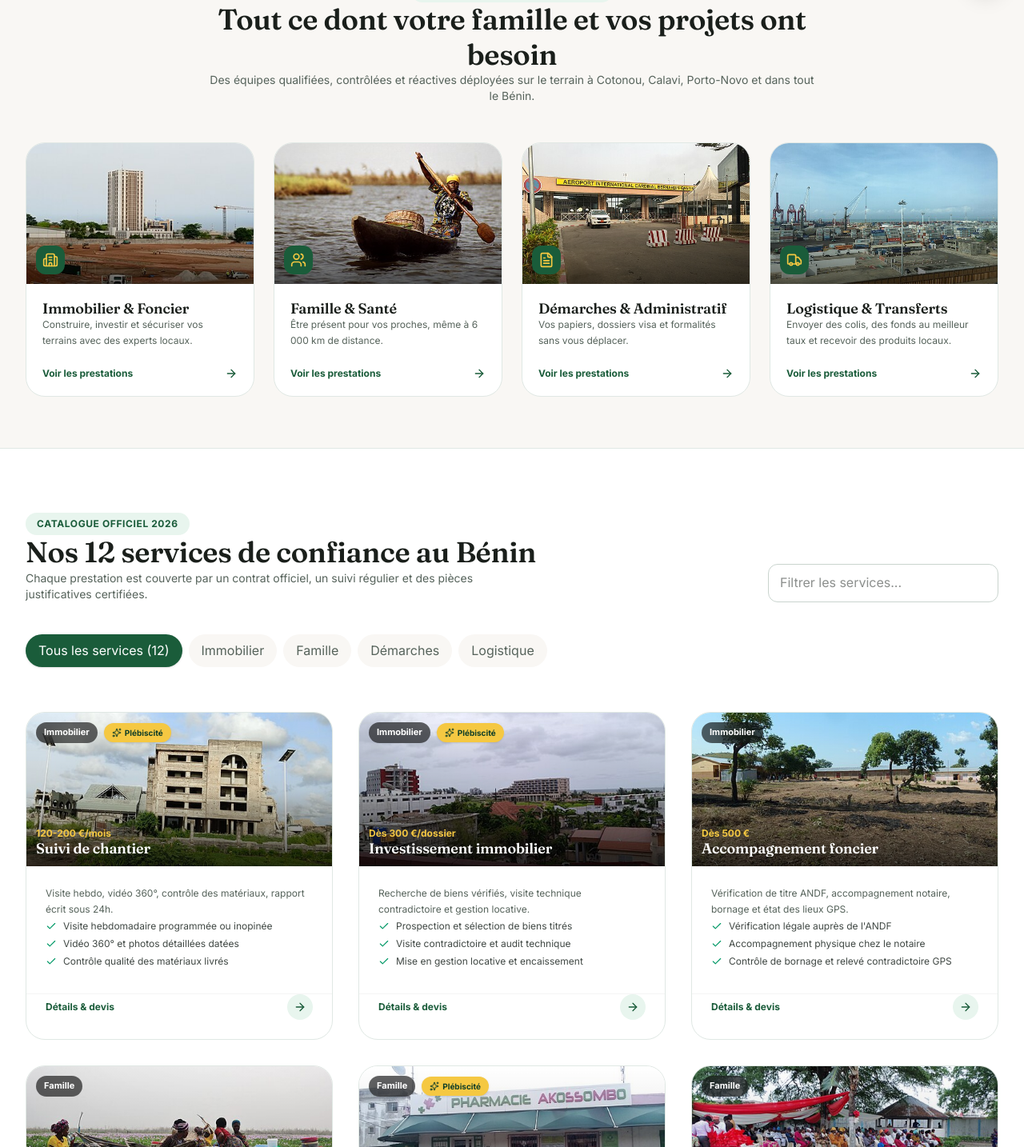
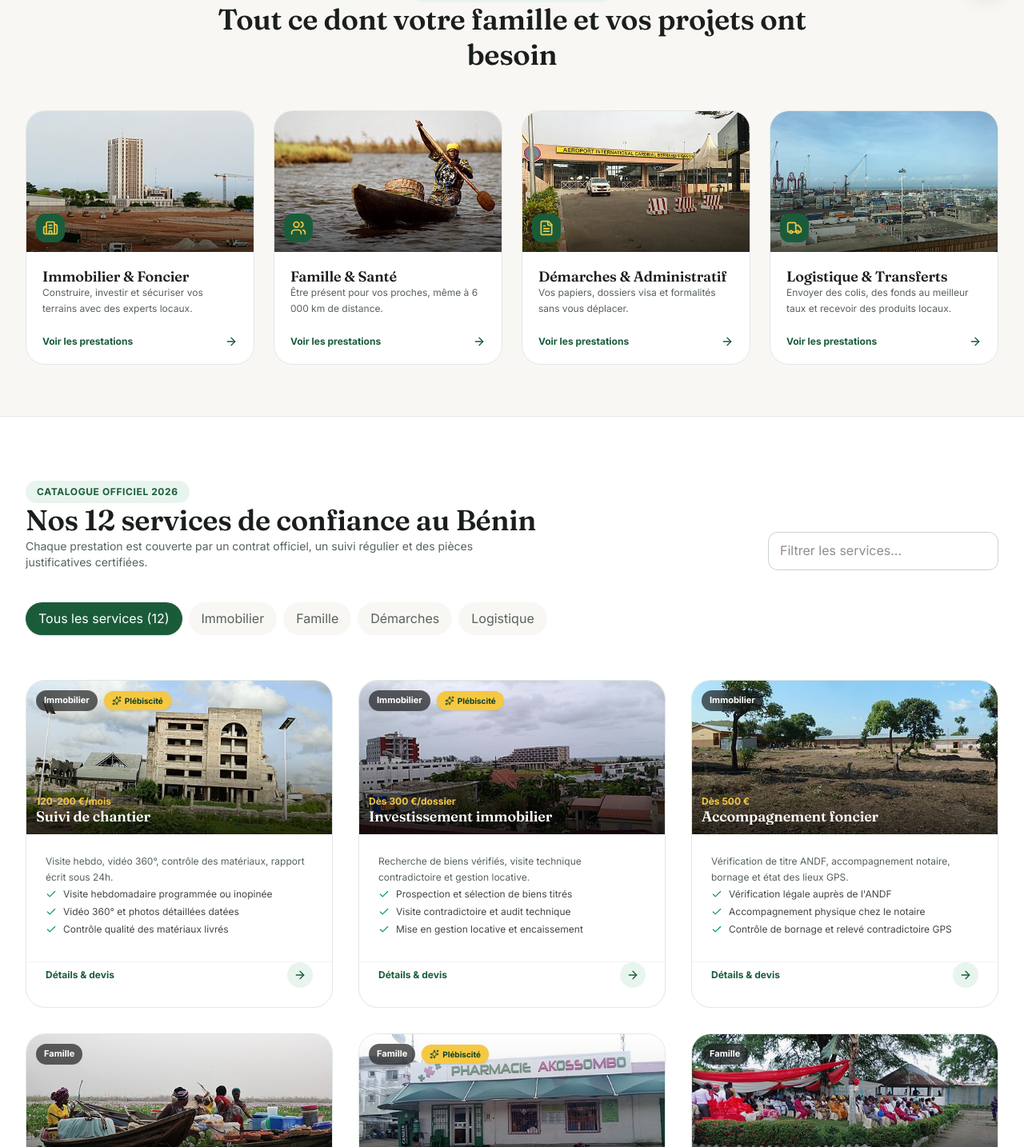
Before and after one commit to Marilyne-dev/kwabo, a React (Vite) app in the folder frontend/: page / in a window 1280 px wide. Shown: the part 796-2230 px from the top of the page at 80% size. Built offline with nearby package versions, Linux system fonts and the light colour scheme.

Commit message:
Ajout d'animation kwabo

```diff
--- a/frontend/src/components/auth/AuthPageLayout.tsx
+++ b/frontend/src/components/auth/AuthPageLayout.tsx
@@ -1,14 +1,31 @@
 import React from 'react';
-import { ArrowLeft, FileCheck2, MessageCircle, Phone, Receipt, ShieldCheck, Video } from 'lucide-react';
+import { ArrowLeft, MessageCircle, Phone } from 'lucide-react';
 import { useApp } from '../../context/AppContext';
 import { WHATSAPP_LINK } from '../../data/kwaboData';
 
-const benefits = [
-  { icon: Video, title: 'Vidéos et photos', description: 'Datées, pour voir le travail réalisé.' },
-  { icon: Receipt, title: 'Reçus scannés', description: 'Pour chaque dépense engagée.' },
-  { icon: FileCheck2, title: 'Contrat signé', description: 'Avant le début de chaque mission.' },
-  { icon: ShieldCheck, title: 'Devis avant mission', description: 'Clair, sans frais cachés.' },
-];
+const AUTH_IMAGE = '/assets/photos/cotonou.jpg';
+
+// Style glassmorphism appliqué aux champs du formulaire (Connexion + Inscription)
+const glassFieldsCss = `
+.auth-glass input:not([type="checkbox"]),
+.auth-glass select {
+  background-color: rgba(255, 255, 255, 0.55);
+  border-color: rgba(255, 255, 255, 0.85);
+  backdrop-filter: blur(8px);
+  -webkit-backdrop-filter: blur(8px);
+  box-shadow: 0 1px 2px rgba(26, 92, 58, 0.06), inset 0 1px 0 rgba(255, 255, 255, 0.7);
+}
+.auth-glass input:not([type="checkbox"]):focus,
+.auth-glass select:focus {
+  background-color: rgba(255, 255, 255, 0.85);
+  border-color: #1a5c3a;
+}
+.auth-glass input:-webkit-autofill,
+.auth-glass input:-webkit-autofill:focus {
+  -webkit-box-shadow: 0 0 0 1000px rgba(255, 255, 255, 0.7) inset;
+  -webkit-text-fill-color: #1a1f1b;
+}
+`;
 
 interface Props {
   children: React.ReactNode;
@@ -18,85 +35,78 @@ export const AuthPageLayout: React.FC<Props> = ({ children }) => {
   const { navigate } = useApp();
 
   return (
-    <div className="grid min-h-screen grid-cols-1 bg-[#f9f7f4] lg:grid-cols-[46%_54%]">
-      {/* Colonne gauche verte : sticky h-screen pour rester parfaitement visible et centrée, sans être poussée vers le bas */}
-      <aside className="relative hidden lg:flex lg:sticky lg:top-0 h-screen flex-col justify-between overflow-hidden bg-[#1a4d30] bg-benin-pattern px-8 py-8 text-white xl:px-12">
+    <div className="min-h-screen bg-[#f9f7f4] lg:grid lg:grid-cols-[46%_54%]">
+      <style>{glassFieldsCss}</style>
+
+      {/* Photo : bandeau visible en haut sur mobile/tablette, colonne pleine hauteur sur grand écran */}
+      <aside className="relative h-64 w-full overflow-hidden bg-[#1a4d30] sm:h-72 lg:sticky lg:top-0 lg:h-screen">
+        <img
+          src={AUTH_IMAGE}
+          alt="Cotonou, Bénin"
+          className="absolute inset-0 h-full w-full object-cover"
+        />
+        {/* Voile léger pour garder le texte lisible */}
+        <div className="absolute inset-0 bg-gradient-to-t from-black/80 via-black/20 to-black/40" />
+
+        <div className="relative z-10 flex h-full flex-col p-5 text-white sm:p-6 lg:p-10 xl:p-12">
           <button
             type="button"
             onClick={() => navigate('public-home')}
             className="inline-flex w-fit items-center gap-2.5 transition hover:opacity-90"
             aria-label="KWABO, retour à l'accueil"
           >
-          <span className="flex h-10 w-10 items-center justify-center rounded-xl bg-[#f5c842] font-display text-2xl font-bold text-[#123f28]">
+            <span className="flex h-9 w-9 items-center justify-center rounded-xl bg-[#f5c842] font-display text-xl font-bold text-[#123f28] shadow-md lg:h-11 lg:w-11 lg:text-2xl">
               K
             </span>
-          <span className="font-display text-2xl font-bold text-white">
+            <span className="font-display text-xl font-bold tracking-wide text-white lg:text-2xl">
               KWABO<span className="text-[#f5c842]">.</span>
             </span>
           </button>
-
-        <div className="mx-auto w-full max-w-[500px] my-auto py-4">
-          <h1 className="font-display text-4xl font-semibold leading-tight text-white xl:text-5xl">
-            Votre présence de confiance <em className="text-[#f5c842]">au Bénin</em>
-          </h1>
-          <ul className="mt-8 grid gap-4">
-            {benefits.map(({ icon: Icon, title, description }) => (
-              <li key={title} className="flex items-center gap-3">
-                <span className="flex h-11 w-11 shrink-0 items-center justify-center rounded-xl bg-[#f5c842] text-[#123f28]">
-                  <Icon aria-hidden="true" className="h-5 w-5" />
-                </span>
-                <span>
-                  <strong className="block text-base text-white">{title}</strong>
-                  <span className="mt-0.5 block text-sm text-white/85">{description}</span>
-                </span>
-              </li>
-            ))}
-          </ul>
         </div>
 
+        {/* Texte centré exactement au milieu de la photo (horizontal + vertical) */}
+        <div className="pointer-events-none absolute inset-0 z-10 flex items-center justify-center px-4">
+          <p className="text-center font-display text-3xl font-semibold leading-tight text-white drop-shadow-lg sm:text-4xl lg:text-4xl xl:text-5xl">
+            Vos projets au Bénin,
+            <br />
+            <span className="text-[#f5c842]">entre de bonnes mains</span>
+          </p>
+        </div>
       </aside>
 
-      <main className="relative flex min-h-screen flex-col items-center justify-center bg-[#f9f7f4] px-4 py-8 sm:px-8">
-        {/* Bouton retour en haut vers l'accueil */}
-        <div className="w-full max-w-[460px] mb-4">
+      {/* Formulaire : fond coloré + carte en verre */}
+      <main className="relative flex flex-col items-center justify-center overflow-hidden bg-gradient-to-br from-[#d9f0e3] via-[#f4f1dc] to-[#fbe7a6] px-4 py-8 sm:px-8 lg:min-h-screen">
+        {/* Taches de couleur floues derrière le verre */}
+        <div aria-hidden="true" className="pointer-events-none absolute inset-0 z-0">
+          <div className="absolute -left-24 -top-24 h-80 w-80 rounded-full bg-[#2d8a5a]/40 blur-3xl" />
+          <div className="absolute -right-20 top-1/4 h-72 w-72 rounded-full bg-[#f5c842]/60 blur-3xl" />
+          <div className="absolute -bottom-24 left-1/4 h-80 w-80 rounded-full bg-[#1a5c3a]/30 blur-3xl" />
+          <div className="absolute bottom-10 right-10 h-48 w-48 rounded-full bg-[#f59e42]/30 blur-3xl" />
+        </div>
+
+        <div className="relative z-10 mb-4 w-full max-w-[480px]">
           <button
             type="button"
             onClick={() => navigate('public-home')}
-            className="inline-flex items-center gap-2 text-sm font-semibold text-[#1a5c3a] hover:text-[#123f28] transition group"
+            className="group inline-flex items-center gap-2 text-sm font-semibold text-[#1a5c3a] transition hover:text-[#123f28]"
           >
-            <span className="flex h-8 w-8 items-center justify-center rounded-full bg-white border border-[#dce4df] shadow-sm group-hover:bg-[#e8f5ee] transition">
+            <span className="flex h-9 w-9 items-center justify-center rounded-full border border-white/70 bg-white/60 shadow-sm backdrop-blur-md transition group-hover:bg-white/90">
               <ArrowLeft className="h-4 w-4" />
             </span>
             <span>Retour à l'accueil</span>
           </button>
         </div>
 
-        <button
-          type="button"
-          onClick={() => navigate('public-home')}
-          className="mb-5 inline-flex items-center gap-2 lg:hidden"
-          aria-label="KWABO, retour à l'accueil"
-        >
-          <span className="flex h-9 w-9 items-center justify-center rounded-xl bg-[#f5c842] font-display text-xl font-bold text-[#123f28]">
-            K
-          </span>
-          <span className="font-display text-xl font-bold text-[#1a5c3a]">
-            KWABO<span className="text-[#d4a017]">.</span>
-          </span>
-        </button>
-
-        <div className="w-full max-w-[460px] rounded-[20px] border border-[#dce4df] bg-white p-6 shadow-[0_12px_36px_rgba(26,92,58,0.10)] sm:p-8">
+        <div className="auth-glass relative z-10 w-full max-w-[480px] rounded-3xl border border-white/70 bg-white/45 p-6 shadow-[0_8px_40px_rgba(26,92,58,0.18),inset_0_1px_0_rgba(255,255,255,0.8)] backdrop-blur-2xl sm:p-9">
           {children}
         </div>
-
-
 
         <a
           href={WHATSAPP_LINK}
           target="_blank"
           rel="noopener noreferrer"
           aria-label="Contacter KWABO sur WhatsApp"
-          className="fixed bottom-5 right-5 z-30 flex h-14 w-14 items-center justify-center rounded-full bg-[#2d8a5a] text-white shadow-xl transition hover:bg-[#1a5c3a]"
+          className="fixed bottom-5 right-5 z-30 flex h-14 w-14 items-center justify-center rounded-full bg-[#2d8a5a] text-white shadow-2xl transition hover:scale-105 hover:bg-[#1a5c3a] active:scale-95"
         >
           <span className="relative flex h-8 w-8 items-center justify-center">
             <MessageCircle aria-hidden="true" className="absolute inset-0 h-8 w-8 text-white" />
--- a/frontend/src/components/public/CategoriesSection.tsx
+++ b/frontend/src/components/public/CategoriesSection.tsx
@@ -1,4 +1,4 @@
-import React from 'react';
+import React, { useEffect, useRef, useState } from 'react';
 import { CATEGORIES } from '../../data/kwaboData';
 import { Building2, Users, FileText, Truck, ArrowRight } from 'lucide-react';
 
@@ -14,6 +14,33 @@ export const CategoriesSection: React.FC<Props> = ({ onSelectCategory }) => {
     Truck
   };
 
+  // Les cartes apparaissent une par une quand la grille entre dans l'écran
+  const gridRef = useRef<HTMLDivElement>(null);
+  const [visible, setVisible] = useState(false);
+
+  useEffect(() => {
+    const node = gridRef.current;
+    if (!node) return;
+
+    if (typeof IntersectionObserver === 'undefined') {
+      setVisible(true);
+      return;
+    }
+
+    const observer = new IntersectionObserver(
+      ([entry]) => {
+        if (entry.isIntersecting) {
+          setVisible(true);
+          observer.disconnect();
+        }
+      },
+      { threshold: 0.15 }
+    );
+
+    observer.observe(node);
+    return () => observer.disconnect();
+  }, []);
+
   return (
     <section className="py-16 bg-[#f9f7f4] border-b border-[#e0e8e4]">
       <div className="max-w-7xl mx-auto px-4 sm:px-6 lg:px-8">
@@ -24,19 +51,23 @@ export const CategoriesSection: React.FC<Props> = ({ onSelectCategory }) => {
           <h2 className="font-display text-3xl sm:text-4xl font-extrabold text-[#1a1f1b] mt-3">
             Tout ce dont votre famille et vos projets ont besoin
           </h2>
-          <p className="text-sm text-[#56635b] mt-2">
-            Des équipes qualifiées, contrôlées et réactives déployées sur le terrain à Cotonou, Calavi, Porto-Novo et dans tout le Bénin.
-          </p>
+
         </div>
 
-        <div className="grid grid-cols-1 sm:grid-cols-2 lg:grid-cols-4 gap-6">
-          {CATEGORIES.map((cat) => {
+        <div ref={gridRef} className="grid grid-cols-1 sm:grid-cols-2 lg:grid-cols-4 gap-6">
+          {CATEGORIES.map((cat, index) => {
             const Icon = iconMap[cat.icon] || Building2;
             return (
               <div
                 key={cat.id}
+                style={{ transitionDelay: visible ? `${index * 200}ms` : '0ms' }}
+                className={`h-full transition-all duration-700 ease-out motion-reduce:transition-none ${
+                  visible ? 'opacity-100 translate-y-0' : 'opacity-0 translate-y-10'
+                }`}
+              >
+                <div
                   onClick={() => onSelectCategory(cat.id)}
-                className="group bg-white rounded-3xl overflow-hidden border border-[#e0e8e4] hover:shadow-xl transition-all duration-300 cursor-pointer flex flex-col justify-between"
+                  className="group h-full bg-white rounded-3xl overflow-hidden border border-[#e0e8e4] hover:shadow-xl transition-all duration-300 cursor-pointer flex flex-col justify-between"
                 >
                   <div>
                     {/* Photo container */}
@@ -69,6 +100,7 @@ export const CategoriesSection: React.FC<Props> = ({ onSelectCategory }) => {
                     <ArrowRight className="w-4 h-4 transform group-hover:translate-x-1 transition-transform" />
                   </div>
                 </div>
+              </div>
             );
           })}
         </div>
--- a/frontend/src/components/public/DiasporaRequestsSection.tsx
+++ b/frontend/src/components/public/DiasporaRequestsSection.tsx
@@ -20,29 +20,104 @@ const requests = [
   'Factures SBEE',
 ];
 
+// 17 thèmes répartis en 3 rangées
+const rows = [requests.slice(0, 6), requests.slice(6, 12), requests.slice(12)];
+
+// durée (s) et sens de chaque rangée
+const rowConfig = [
+  { duration: 35, reverse: false },
+  { duration: 42, reverse: true },
+  { duration: 30, reverse: false },
+];
+
 interface Props {
   onSelectRequest: (request: string) => void;
 }
 
+const Chip: React.FC<{
+  label: string;
+  onClick: () => void;
+  hidden?: boolean;
+}> = ({ label, onClick, hidden }) => (
+  <button
+    type="button"
+    onClick={onClick}
+    tabIndex={hidden ? -1 : 0}
+    aria-hidden={hidden || undefined}
+    className="whitespace-nowrap rounded-full border border-[#dce4df] bg-[#f9f8f6] px-4 py-2 text-sm text-[#404844] transition hover:border-[#1a5c3a] hover:bg-[#e8f5ee] hover:text-[#1a5c3a] focus-visible:outline focus-visible:outline-2 focus-visible:outline-offset-2 focus-visible:outline-[#1a5c3a]"
+  >
+    {label}
+  </button>
+);
+
 export const DiasporaRequestsSection: React.FC<Props> = ({ onSelectRequest }) => (
   <section className="bg-white px-5 py-14 sm:px-8 sm:py-16">
+    <style>{`
+      @keyframes diaspora-marquee {
+        from { transform: translateX(0); }
+        to   { transform: translateX(-50%); }
+      }
+      .diaspora-track {
+        animation: diaspora-marquee var(--duration) linear infinite;
+        animation-direction: var(--direction);
+      }
+      .diaspora-marquee:hover .diaspora-track,
+      .diaspora-marquee:focus-within .diaspora-track {
+        animation-play-state: paused;
+      }
+      @media (prefers-reduced-motion: reduce) {
+        .diaspora-track { animation: none; flex-wrap: wrap; width: auto; justify-content: center; }
+        .diaspora-dup { display: none; }
+      }
+    `}</style>
+
     <div className="mx-auto max-w-[1200px]">
       <h2 className="mb-7 text-center font-display text-3xl font-semibold tracking-tight text-[#1a1f1b] sm:mb-8 sm:text-[40px]">
         Ce que la diaspora nous demande
       </h2>
-      <ul className="flex flex-wrap justify-center gap-2.5">
-        {requests.map(request => (
-          <li key={request}>
-            <button
-              type="button"
-              onClick={() => onSelectRequest(request)}
-              className="whitespace-nowrap rounded-full border border-[#dce4df] bg-[#f9f8f6] px-4 py-2 text-sm text-[#404844] transition hover:border-[#1a5c3a] hover:bg-[#e8f5ee] hover:text-[#1a5c3a] focus-visible:outline focus-visible:outline-2 focus-visible:outline-offset-2 focus-visible:outline-[#1a5c3a]"
+
+      <div
+        className="flex flex-col gap-2.5 overflow-hidden"
+        style={{
+          maskImage:
+            'linear-gradient(to right, transparent, black 8%, black 92%, transparent)',
+          WebkitMaskImage:
+            'linear-gradient(to right, transparent, black 8%, black 92%, transparent)',
+        }}
+      >
+        {rows.map((row, i) => (
+          <div key={i} className="diaspora-marquee overflow-hidden">
+            <div
+              className="diaspora-track flex w-max"
+              style={
+                {
+                  '--duration': `${rowConfig[i].duration}s`,
+                  '--direction': rowConfig[i].reverse ? 'reverse' : 'normal',
+                } as React.CSSProperties
+              }
             >
-              {request}
-            </button>
-          </li>
+              {/* Copie 1 (visible) + copie 2 (dupliquée pour la boucle sans coupure) */}
+              {[false, true].map(isDup => (
+                <ul
+                  key={String(isDup)}
+                  className={`flex gap-2.5 pr-2.5 ${isDup ? 'diaspora-dup' : ''}`}
+                  aria-hidden={isDup || undefined}
+                >
+                  {row.map(request => (
+                    <li key={request}>
+                      <Chip
+                        label={request}
+                        hidden={isDup}
+                        onClick={() => onSelectRequest(request)}
+                      />
+                    </li>
+                  ))}
+                </ul>
+              ))}
+            </div>
+          </div>
         ))}
-      </ul>
+      </div>
     </div>
   </section>
 );
--- a/frontend/src/components/public/ServicesGrid.tsx
+++ b/frontend/src/components/public/ServicesGrid.tsx
@@ -1,4 +1,4 @@
-import React, { useState } from 'react';
+import React, { useEffect, useRef, useState } from 'react';
 import { useApp } from '../../context/AppContext';
 import { CATEGORIES } from '../../data/kwaboData';
 import { Service } from '../../types';
@@ -8,6 +8,48 @@ interface Props {
   selectedCategory: string;
   onSelectCategory: (cat: string) => void;
 }
+
+// Fait apparaître chaque carte (fondu + montée) quand elle entre dans l'écran,
+// avec un décalage selon sa colonne pour qu'elles arrivent une par une.
+const RevealCard: React.FC<{ delay: number; children: React.ReactNode }> = ({ delay, children }) => {
+  const ref = useRef<HTMLDivElement>(null);
+  const [visible, setVisible] = useState(false);
+
+  useEffect(() => {
+    const node = ref.current;
+    if (!node) return;
+
+    if (typeof IntersectionObserver === 'undefined') {
+      setVisible(true);
+      return;
+    }
+
+    const observer = new IntersectionObserver(
+      ([entry]) => {
+        if (entry.isIntersecting) {
+          setVisible(true);
+          observer.disconnect();
+        }
+      },
+      { threshold: 0.12 }
+    );
+
+    observer.observe(node);
+    return () => observer.disconnect();
+  }, []);
+
+  return (
+    <div
+      ref={ref}
+      style={{ transitionDelay: visible ? `${delay}ms` : '0ms' }}
+      className={`h-full transition-all duration-700 ease-out motion-reduce:transition-none ${
+        visible ? 'opacity-100 translate-y-0' : 'opacity-0 translate-y-10'
+      }`}
+    >
+      {children}
+    </div>
+  );
+};
 
 export const ServicesGrid: React.FC<Props> = ({ selectedCategory, onSelectCategory }) => {
   const { services, openServiceModal } = useApp();
@@ -83,13 +125,13 @@ export const ServicesGrid: React.FC<Props> = ({ selectedCategory, onSelectCatego
 
         {/* Grid */}
         <div className="grid grid-cols-1 md:grid-cols-2 lg:grid-cols-3 gap-8">
-          {filteredServices.map(service => {
+          {filteredServices.map((service, index) => {
             const cat = CATEGORIES.find(c => c.id === service.cat);
             return (
+              <RevealCard key={service.id} delay={(index % 3) * 180}>
                 <div
-                key={service.id}
                   onClick={() => openServiceModal(service)}
-                className="group bg-white rounded-3xl overflow-hidden border border-[#e0e8e4] hover:shadow-xl hover:border-[#1a5c3a]/40 transition-all duration-300 flex flex-col justify-between cursor-pointer"
+                  className="group h-full bg-white rounded-3xl overflow-hidden border border-[#e0e8e4] hover:shadow-xl hover:border-[#1a5c3a]/40 transition-all duration-300 flex flex-col justify-between cursor-pointer"
                 >
                   <div>
                     {/* Photo with Overlay Badge */}
@@ -151,6 +193,7 @@ export const ServicesGrid: React.FC<Props> = ({ selectedCategory, onSelectCatego
                     </div>
                   </div>
                 </div>
+              </RevealCard>
             );
           })}
         </div>
--- a/frontend/src/components/public/WhyKwaboSection.tsx
+++ b/frontend/src/components/public/WhyKwaboSection.tsx
@@ -1,4 +1,4 @@
-import React from 'react';
+import React, { useEffect, useRef, useState } from 'react';
 import { FileCheck2, MessageCircle, Receipt, ShieldCheck, UserRoundPlus, Video } from 'lucide-react';
 import { useApp } from '../../context/AppContext';
 import { WHATSAPP_LINK } from '../../data/kwaboData';
@@ -28,6 +28,33 @@ const guarantees = [
 
 export const WhyKwaboSection: React.FC = () => {
   const { navigate } = useApp();
+
+  // Les 4 cadres apparaissent un par un quand la liste entre dans l'écran
+  const listRef = useRef<HTMLUListElement>(null);
+  const [visible, setVisible] = useState(false);
+
+  useEffect(() => {
+    const node = listRef.current;
+    if (!node) return;
+
+    if (typeof IntersectionObserver === 'undefined') {
+      setVisible(true);
+      return;
+    }
+
+    const observer = new IntersectionObserver(
+      ([entry]) => {
+        if (entry.isIntersecting) {
+          setVisible(true);
+          observer.disconnect();
+        }
+      },
+      { threshold: 0.15 }
+    );
+
+    observer.observe(node);
+    return () => observer.disconnect();
+  }, []);
 
   return (
     <section className="bg-[#1a4d30] bg-benin-pattern px-5 py-16 text-white sm:px-8 sm:py-20">
@@ -66,11 +93,14 @@ export const WhyKwaboSection: React.FC = () => {
           </div>
         </div>
 
-        <ul className="grid grid-cols-1 gap-3 sm:grid-cols-2 sm:gap-4">
-          {guarantees.map(({ icon: Icon, title, description }) => (
+        <ul ref={listRef} className="grid grid-cols-1 gap-3 sm:grid-cols-2 sm:gap-4">
+          {guarantees.map(({ icon: Icon, title, description }, index) => (
             <li
               key={title}
-              className="min-h-[140px] rounded-[20px] border border-white/15 bg-white/[0.08] p-5 sm:p-6"
+              style={{ transitionDelay: visible ? `${index * 200}ms` : '0ms' }}
+              className={`min-h-[140px] rounded-[20px] border border-white/15 bg-white/[0.08] p-5 transition-all duration-700 ease-out motion-reduce:transition-none sm:p-6 ${
+                visible ? 'opacity-100 translate-y-0' : 'opacity-0 translate-y-10'
+              }`}
             >
               <span className="mb-2 flex h-11 w-11 items-center justify-center rounded-xl bg-[#f5c842] text-[#123f28]">
                 <Icon aria-hidden="true" className="h-5 w-5" />
```
Lines whose indentation alone changed are shown as unchanged.
